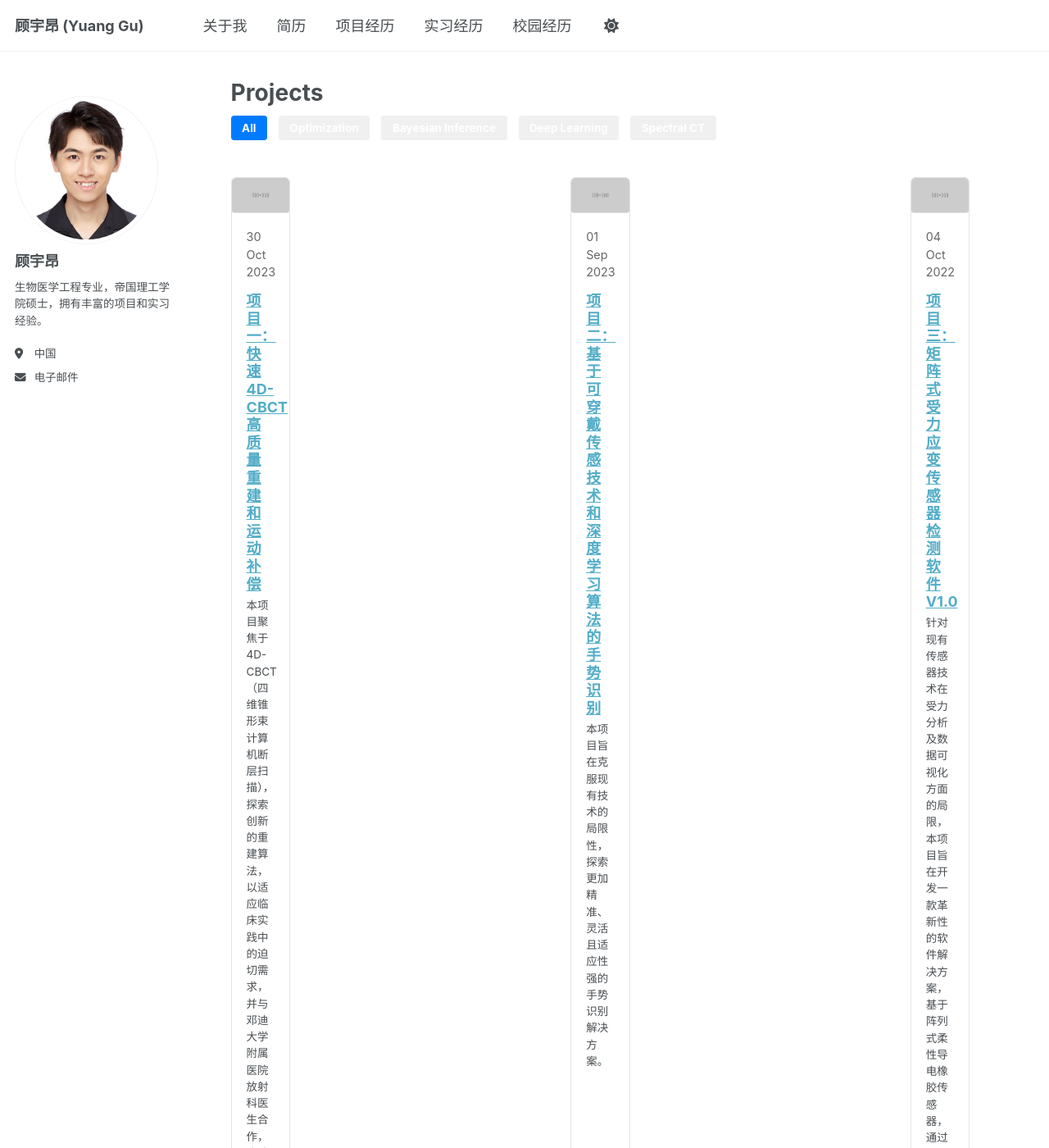
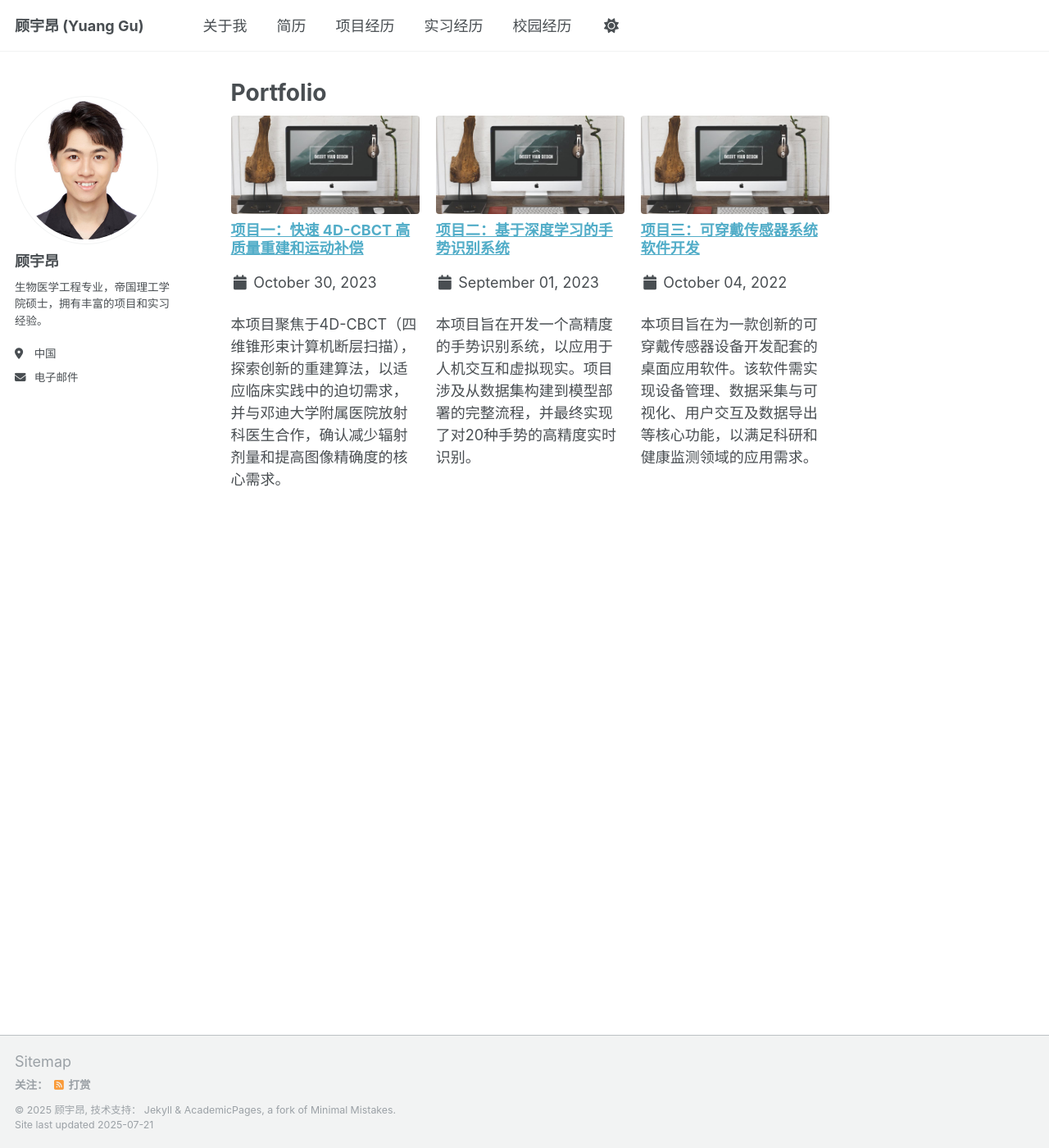
Before and after one commit to Artemisdifussion/YuangGu, a Jekyll site: the page built from _pages/portfolio.html, in a window 1280 px wide and 1400 px high. Shown: the whole window at 82% size. Built offline with Jekyll 4.4.1, drawn with Linux system fonts in a browser that asks for light colours; some of the changed text lies outside the part shown.

Commit message:
change project layout format

```diff
--- a/_includes/archive-single-grid.html
+++ /dev/null
@@ -1,19 +0,0 @@
-{% assign post = include.post %}
-<div class="grid__item">
-  <article class="archive__item" itemscope itemtype="http://schema.org/CreativeWork">
-    <div class="archive__item-teaser">
-      <a href="{{ post.url | relative_url }}">
-        <img src="{{ post.header.teaser | relative_url }}" alt="{{ post.title }}">
-      </a>
-    </div>
-    <div class="archive__item-content">
-      <p class="page__meta">{{ post.date | date: "%d %b %Y" }}</p>
-      <h3 class="archive__item-title" itemprop="headline">
-        <a href="{{ post.url | relative_url }}" rel="permalink">{{ post.title }}</a>
-      </h3>
-      {% if post.excerpt %}
-        <p class="archive__item-excerpt" itemprop="description">{{ post.excerpt | markdownify | strip_html | truncatewords: 35 }}</p>
-      {% endif %}
-    </div>
-  </article>
-</div>
--- /dev/null
+++ b/_includes/archive-single-portfolio.html
@@ -0,0 +1,18 @@
+{% include base_path %}
+
+<div class="grid__item">
+  <article class="archive__item" itemscope itemtype="http://schema.org/CreativeWork">
+    <div class="archive__item-teaser">
+      <img src="{{ '/images/foo-bar-identity.jpg' | prepend: base_path }}" alt="">
+    </div>
+    <h2 class="archive__item-title" itemprop="headline">
+      <a href="{{ base_path }}{{ post.url }}" rel="permalink">{{ post.title }}</a>
+    </h2>
+    {% if post.date %}
+      <p class="page__date"><strong><i class="fa fa-fw fa-calendar" aria-hidden="true"></i></strong> <time datetime="{{ post.date | date_to_xmlschema }}">{{ post.date | date: "%B %d, %Y" }}</time></p>
+    {% endif %}
+    {% if post.excerpt %}
+      <p class="archive__item-excerpt" itemprop="description">{{ post.excerpt | markdownify }}</p>
+    {% endif %}
+  </article>
+</div>
--- a/_pages/portfolio.html
+++ b/_pages/portfolio.html
@@ -1,56 +1,15 @@
 ---
 layout: archive
-title: "Projects"
+title: "Portfolio"
 permalink: /portfolio/
 author_profile: true
 ---
 
 {% include base_path %}
 
-<div class="filter-buttons">
-  <button class="btn btn--primary" data-filter="all">All</button>
-  {% assign tags = site.portfolio | map: "tags" | join: "," | split: "," | uniq %}
-  {% for tag in tags %}
-    <button class="btn" data-filter="{{ tag | slugify }}">{{ tag }}</button>
+<div class="grid__wrapper">
+  {% assign sorted_posts = site.portfolio | sort: 'date' | reverse %}
+  {% for post in sorted_posts %}
+    {% include archive-single-portfolio.html type="grid" %}
   {% endfor %}
 </div>
-
-<div class="grid__wrapper">
-  {% assign posts = site.portfolio | sort: "date" | reverse %}
-  {% for post in posts %}
-    {% include archive-single-grid.html post=post type="grid" %}
-  {% endfor %}
-</div>
-
-<script>
-document.addEventListener("DOMContentLoaded", function() {
-  const filterButtons = document.querySelectorAll(".filter-buttons button");
-  const projectCards = document.querySelectorAll(".grid__item");
-
-  filterButtons.forEach(button => {
-    button.addEventListener("click", () => {
-      const filter = button.dataset.filter;
-
-      projectCards.forEach(card => {
-        const postTags = card.querySelector('.archive__item-title a').href;
-        let tags = [];
-        {% for post in site.portfolio %}
-          if("{{post.url | relative_url}}" == postTags.replace(window.location.origin, ''))
-          {
-            tags = {{ post.tags | jsonify }};
-          }
-        {% endfor %}
-
-        if (filter === "all" || tags.map(t => t.toLowerCase().replace(/ /g, '-')).includes(filter)) {
-          card.style.display = "";
-        } else {
-          card.style.display = "none";
-        }
-      });
-
-      filterButtons.forEach(btn => btn.classList.remove("btn--primary"));
-      button.classList.add("btn--primary");
-    });
-  });
-});
-</script>
--- a/_portfolio/project-1-4d-cbct.md
+++ b/_portfolio/project-1-4d-cbct.md
@@ -1,14 +1,9 @@
 ---
 title: "项目一：快速 4D-CBCT 高质量重建和运动补偿"
 excerpt: "本项目聚焦于4D-CBCT（四维锥形束计算机断层扫描），探索创新的重建算法，以适应临床实践中的迫切需求，并与邓迪大学附属医院放射科医生合作，确认减少辐射剂量和提高图像精确度的核心需求。"
+collection: portfolio
+date: 2023-10-30
 author_profile: true
-date: 2023-10-30
-header:
-  image: /images/500x300.png
-  teaser: /images/500x300.png
-tags:
-  - Spectral CT
-  - Deep Learning
 ---
 
 本项目成功开发出了一套创新的4D-CBCT重建算法，实现对降采样数据的有效重建，显著提升图像质量，减少了患者扫描时间和辐射暴露。该算法通过精确的呼吸运动补偿，有效消除了运动伪影，提高了放射治疗的定位精度。此外，项目的核心模型还具备应用于其他3D数据去噪和生成任务的潜力。
--- a/_portfolio/project-2-gesture-recognition.md
+++ b/_portfolio/project-2-gesture-recognition.md
@@ -1,14 +1,9 @@
 ---
-title: "项目二：基于可穿戴传感技术和深度学习算法的手势识别"
-excerpt: "本项目旨在克服现有技术的局限性，探索更加精准、灵活且适应性强的手势识别解决方案。"
+title: "项目二：基于深度学习的手势识别系统"
+excerpt: "本项目旨在开发一个高精度的手势识别系统，以应用于人机交互和虚拟现实。项目涉及从数据集构建到模型部署的完整流程，并最终实现了对20种手势的高精度实时识别。"
+collection: portfolio
+date: 2023-09-01
 author_profile: true
-date: 2023-09-01
-header:
-  image: /images/500x300.png
-  teaser: /images/500x300.png
-tags:
-  - Deep Learning
-  - Optimization
 ---
 
 本项目产出论文《基于深度学习算法的可穿戴传感技术的手势识别： 现在、过去与未来》，为该领域的研究者提供了宝贵的参考和指导。目前该论文已被投递至SCI一区期刊，正等待审稿。
--- a/_portfolio/project-3-sensor-software.md
+++ b/_portfolio/project-3-sensor-software.md
@@ -1,14 +1,9 @@
 ---
-title: "项目三：矩阵式受力应变传感器检测软件V1.0"
-excerpt: "针对现有传感器技术在受力分析及数据可视化方面的局限，本项目旨在开发一款革新性的软件解决方案，基于阵列式柔性导电橡胶传感器，通过高精度的数据采集与处理，为医疗设备提供更为精确的力学参数评估。"
+title: "项目三：可穿戴传感器系统软件开发"
+excerpt: "本项目旨在为一款创新的可穿戴传感器设备开发配套的桌面应用软件。该软件需实现设备管理、数据采集与可视化、用户交互及数据导出等核心功能，以满足科研和健康监测领域的应用需求。"
+collection: portfolio
+date: 2022-10-04
 author_profile: true
-date: 2022-10-04
-header:
-  image: /images/500x300.png
-  teaser: /images/500x300.png
-tags:
-  - Optimization
-  - Bayesian Inference
 ---
 
 本项目成功申请了发明型专利及软件著作权，且在有限预算下实现了高质量完成，通过了验收，为后续研发活动积累了宝贵经验与资源。
--- a/assets/css/main.scss
+++ b/assets/css/main.scss
@@ -41,81 +41,3 @@
     "vendor/font-awesome/brands",
     "vendor/magnific-popup/magnific-popup"
 ;
-
-/*
-   Grid Layout for Portfolio
-   ========================================================================== */
-
-.grid__wrapper {
-  display: grid;
-  grid-template-columns: repeat(auto-fill, minmax(300px, 1fr));
-  gap: 1.5rem;
-}
-
-.grid__item {
-  border: 1px solid #e1e4e8;
-  border-radius: 6px;
-  overflow: hidden;
-  display: flex;
-  flex-direction: column;
-  transition: transform 0.2s, box-shadow 0.2s;
-}
-
-.grid__item:hover {
-  transform: translateY(-5px);
-  box-shadow: 0 8px 16px rgba(0,0,0,0.1);
-}
-
-.archive__item-teaser {
-  margin-bottom: 0;
-}
-
-.archive__item-teaser img {
-  width: 100%;
-  height: auto;
-  border-bottom: 1px solid #e1e4e8;
-}
-
-.archive__item-content {
-  padding: 1rem;
-  flex-grow: 1;
-  display: flex;
-  flex-direction: column;
-}
-
-.archive__item-title {
-  margin-top: 0;
-  font-size: 1.25rem;
-}
-
-.archive__item-excerpt {
-  flex-grow: 1;
-}
-
-.page__meta {
-  color: #666;
-  font-size: 0.8rem;
-  margin-bottom: 0.5rem;
-}
-
-.filter-buttons {
-  margin-bottom: 2rem;
-  text-align: left;
-}
-
-.filter-buttons .btn {
-  margin-right: 0.5rem;
-  margin-bottom: 0.5rem;
-}
-
-.btn--primary {
-  background-color: #007bff;
-  color: white;
-  border-color: #007bff;
-}
-
-.btn:not(.btn--primary) {
-  background-color: #f0f0f0;
-  color: #333;
-  border-color: #ddd;
-}
```
